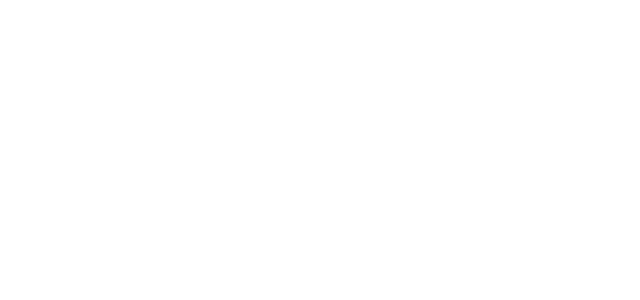
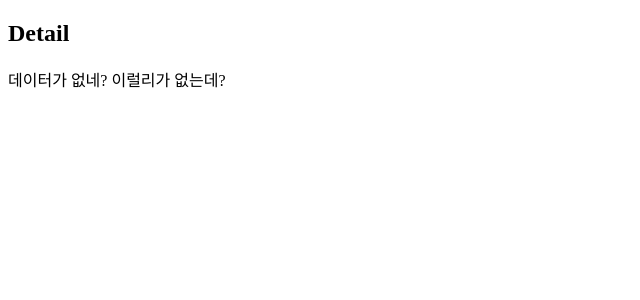
Before and after one commit to PneumaLink/photopin, a React (Create React App) app: page /detail/0 in a window 1280 px wide. Before the commit this address had no page. Shown: the top 300 px of the page, without its empty margins (0-640 px from the left). Built offline with nearby package versions, Linux system fonts and the light colour scheme.

Commit message:
detail 기본 틀 완성

```diff
--- a/src/App.js
+++ b/src/App.js
@@ -5,6 +5,7 @@
 import React, { useReducer, useRef, useEffect } from "react";
 import pinReducer from "./functions/pinReducer";
 import dayReducer from "./functions/dayReducer";
+import Detail from "./pages/Deatil";
 
 export const dayDataContext = React.createContext();
 export const DispatchFunctions = React.createContext();
@@ -62,6 +63,7 @@
           <Routes>
             <Route path="/" element={<Home />}></Route>
             <Route path="/createNewData" element={<CreateNewData />}></Route>
+            <Route path="/detail/:id" element={<Detail />}></Route>
           </Routes>
         </BrowserRouter>
       </dayDataContext.Provider>
--- a/src/components/DataViewer.js
+++ b/src/components/DataViewer.js
@@ -5,7 +5,10 @@
  * 사용자가 저장한 일과를 통합하여 미리보기 형식으로 보여주는 페이지
  */
 import { useContext } from "react";
+import { Link } from "react-router-dom";
 import { dayDataContext } from "../App";
+import Detail from "../pages/Deatil";
+import Button from "./part/Button";
 
 const DataViewer = () => {
   const pinList = useContext(dayDataContext).pinList;
@@ -16,14 +19,9 @@
       {pinList.length !== 0
         ? pinList.map((it) => (
             <div key={it.id}>
-              <p>{it.id}</p>
-              <img src={it.img} />
-              <p>{it.tag}</p>
-              <p>{it.mainText}</p>
-              <p>{it.createTime.toString()}</p>
-              <p>{it.editTime.toString()}</p>
-              <p>{it.location.toString()}</p>
-              <br />
+              <Link to={"/detail/" + it.id}>
+                {it.tag} - {it.mainText}
+              </Link>
             </div>
           ))
         : "No Data"}
--- /dev/null
+++ b/src/pages/Deatil.js
@@ -0,0 +1,31 @@
+import { useContext } from "react";
+import { useParams } from "react-router-dom";
+import { dayDataContext } from "../App";
+
+const Detail = () => {
+  const { id } = useParams();
+  const targetData = useContext(dayDataContext).pinList;
+  const findTarget = (it) => it.id == id;
+  const newData = targetData.find(findTarget);
+
+  return (
+    <div>
+      <h2>Detail</h2>
+      {newData ? (
+        <div>
+          <p>{newData.id}</p>
+          <p>{newData.tag}</p>
+          <p>{newData.mainText}</p>
+          <p>{newData.createTime.toString()}</p>
+          <p>{newData.editTime.toString()}</p>
+          <p>{newData.location.toString()}</p>
+          <img src={newData.img}></img>
+        </div>
+      ) : (
+        "데이터가 없네? 이럴리가 없는데?"
+      )}
+    </div>
+  );
+};
+
+export default Detail;
```
Also changed, not shown: src/components/Deatil.js (deleted, +0 -9 lines).
